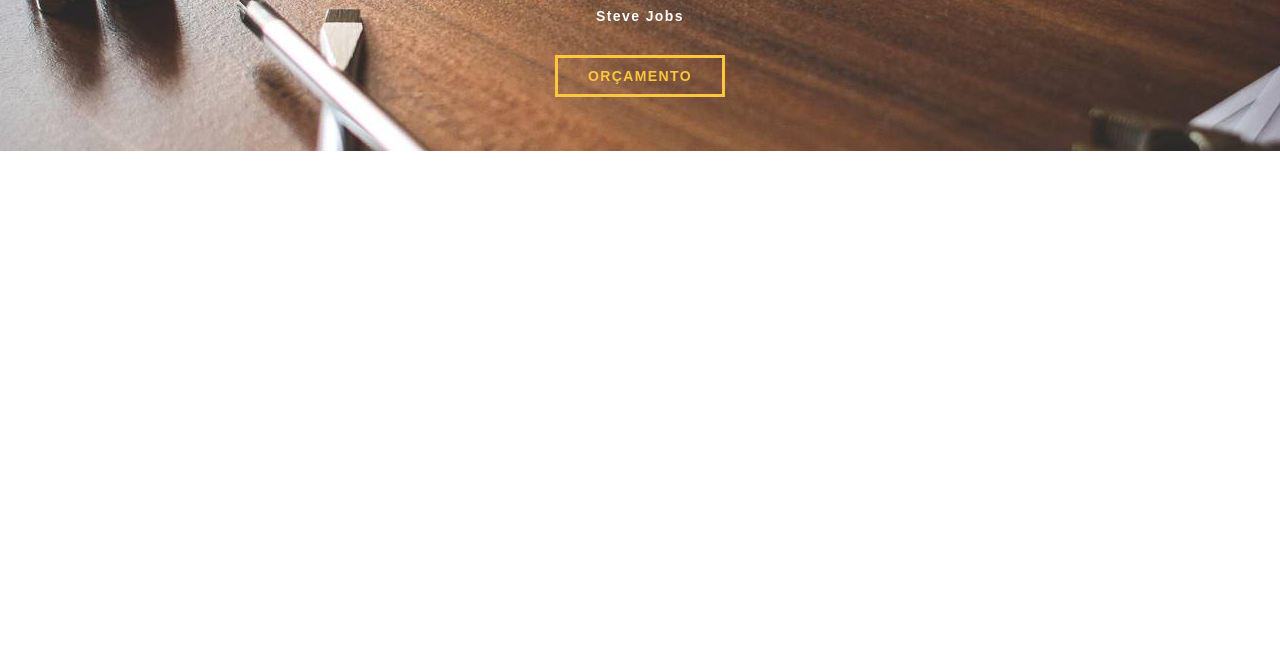
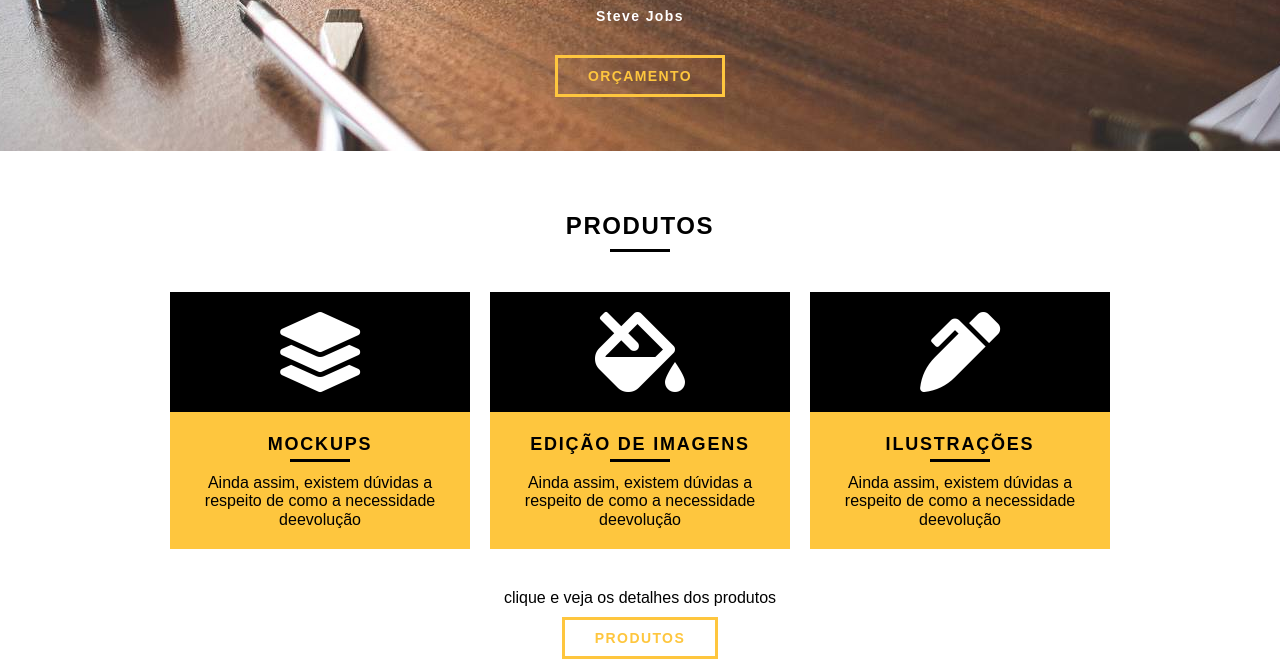
Before and after one commit to cpwaldow/nr-design, a plain HTML site: page index.html in a window 1280 px wide. Shown: the part 321-980 px from the top of the page. Before the commit the page ends 800 px from the top, so only its background shows below. Drawn offline with Linux system fonts and the light colour scheme.

Commit message:
criação a section de produtos

```diff
--- a/index.html
+++ b/index.html
@@ -12,6 +12,7 @@
   <link rel="stylesheet" href="style/style.css">
   <link rel="stylesheet" href="style/responsivo.css">
   <script>document.documentElement.classList.add("js");</script>
+  <link rel="stylesheet" href="https://use.fontawesome.com/releases/v5.15.4/css/all.css" integrity="sha384-DyZ88mC6Up2uqS4h/KRgHuoeGwBcD4Ng9SiP4dIRy0EXTlnuz47vAwmeGwVChigm" crossorigin="anonymous">
 </head>
 
 <body>
@@ -51,6 +52,38 @@
     </div>
   </section>
 
+  <section data-anime="1600" class="produtos container fadeInDown">
+    <h2 class="subtitulo">produtos</h2>
+    <ul class="produtos_lista">
+      <li class="grid-1-3">
+        <div class="produtos_icone">
+          <i class="fas fa-layer-group icone"></i>
+        </div>
+        <h3>mockups</h3>
+        <p>Ainda assim, existem dúvidas a respeito de como a necessidade deevolução</p>
+      </li>
+      <li class="grid-1-3">
+        <div class="produtos_icone">
+          <i class="fas fa-fill-drip icone"></i>
+        </div>
+        <h3>edição de imagens</h3>
+        <p>Ainda assim, existem dúvidas a respeito de como a necessidade deevolução</p>
+      </li>
+      <li class="grid-1-3">
+        <div class="produtos_icone">
+          <i class="fas fa-pen-alt icone"></i>
+        </div>
+        <h3>ilustrações</h3>
+        <p>Ainda assim, existem dúvidas a respeito de como a necessidade deevolução</p>
+      </li>
+    </ul>
+
+    <div class="cta">
+      <p>clique e veja os detalhes dos produtos</p>
+      <a href="produtos.html" class="btn btn-preto">produtos</a>
+    </div>
+  </section>
+
   <script src="js/simple-anime.js"></script>
   <script src="js/simple-slide.js"></script>
   <script src="js/script.js"></script>
--- a/style/style.scss
+++ b/style/style.scss
@@ -18,6 +18,13 @@ $yellow: #fec63e;
   &:hover {
     color: #fff;
     border-color: #fff;
+  }
+}
+
+.btn-preto {
+  &:hover {
+    color: #000;
+    border-color: #000;
   }
 }
 
@@ -104,3 +111,129 @@ header {
     }
   }
 }
+
+.produtos {
+  padding-top: 60px;
+  text-align: center;
+
+  .produtos_icone {
+    background-color: #000;
+    padding: 20px;
+
+    .icone {
+      color: #fff;
+      font-size: 80px;
+    }
+  }
+
+  .subtitulo {
+    font-weight: bold;
+    font-size: 24px;
+    line-height: 30px;
+    letter-spacing: 0.1rem;
+    color: #000;
+    text-transform: uppercase;
+    text-align: center;
+    margin-bottom: 40px;
+
+    &::after {
+      content: '';
+      display: block;
+      width: 60px;
+      height: 3px;
+      background-color: #000;
+      margin: 8px auto;
+    }
+  }
+
+  .produtos_lista {
+    li {
+      background-color: $yellow;
+
+      h3 {
+        margin-top: 20px;
+        font-weight: bold;
+        font-size: 18px;
+        line-height: 25px;
+        text-transform: uppercase;
+        letter-spacing: 0.1em;
+
+        &::after {
+          content: '';
+          display: block;
+          width: 60px;
+          height: 3px;
+          background-color: #000;
+          margin: 2px auto;
+        }
+      }
+
+      p {
+        padding: 10px 20px 20px 20px;
+      }
+    }
+  }
+
+  .cta {
+    text-align: center;
+    padding-top: 40px;
+    clear: both;
+
+    p {
+      padding-bottom: 20px;
+    }
+  }
+}
+
+/* JAVASCRIP */
+
+.js [data-slide] {
+  position: relative;
+}
+[data-slide] > * {
+  position: absolute;
+  top: 0px;
+  opacity: 0;
+}
+[data-slide] > .active {
+  position: relative;
+  opacity: 1;
+  transition: opacity 500ms;
+}
+
+.js [data-slide-nav] {
+  display: block;
+  text-align: center;
+  margin-top: 20px;
+}
+
+.js [data-slide-nav] button {
+  display: inline-block;
+  width: 12px;
+  height: 12px;
+  margin: 4px;
+  border: none;
+  padding: 0px;
+  border-radius: 50%;
+  text-indent: -99px;
+  overflow: hidden;
+  background: #1d1d1d;
+}
+
+.js [data-slide-nav] button.active {
+  background: $yellow;
+}
+
+.js [data-anime] {
+  opacity: 0;
+}
+
+.js .fadeInDown {
+  transform: translate3d(0, -20px, 0);
+}
+
+.js .anime {
+  opacity: 1;
+  transform: none;
+  transition: opacity 800ms, transform 800ms;
+}
```
Also changed, not shown: style/style.css, 1 other file.
